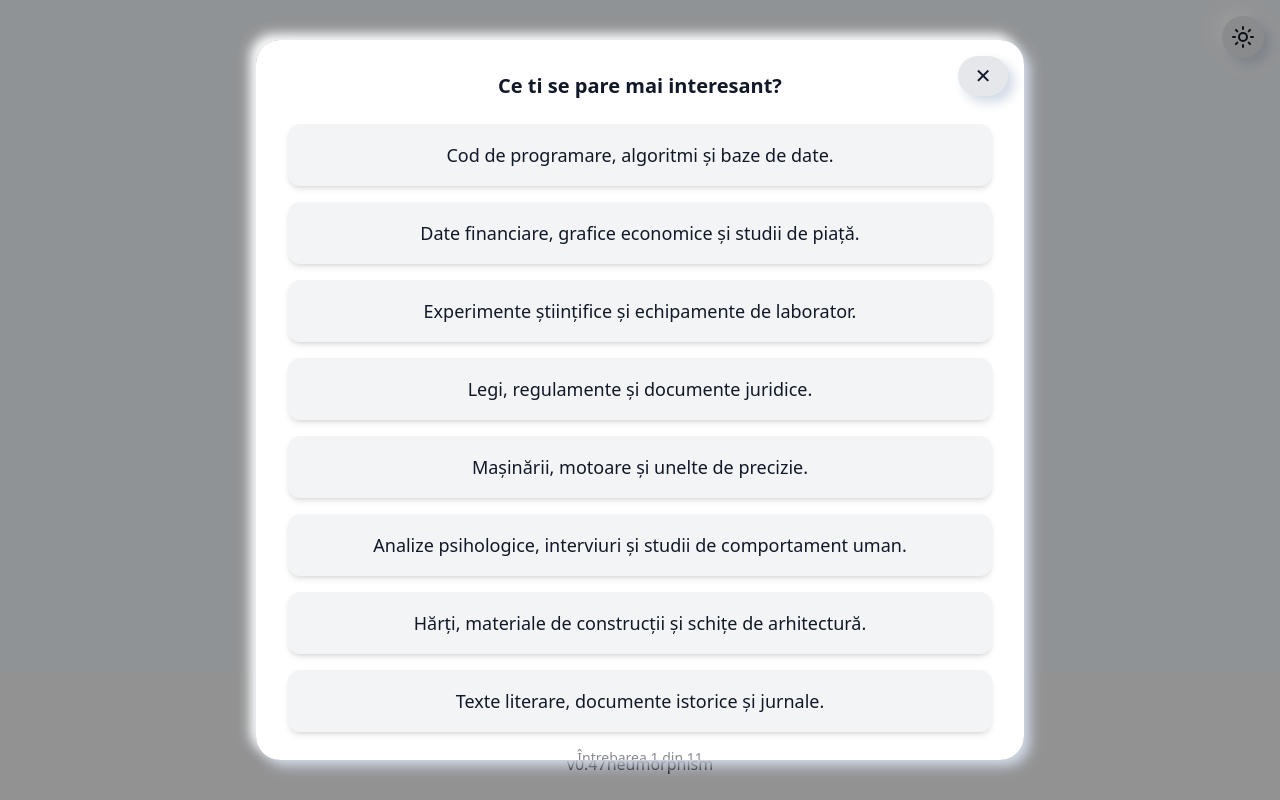
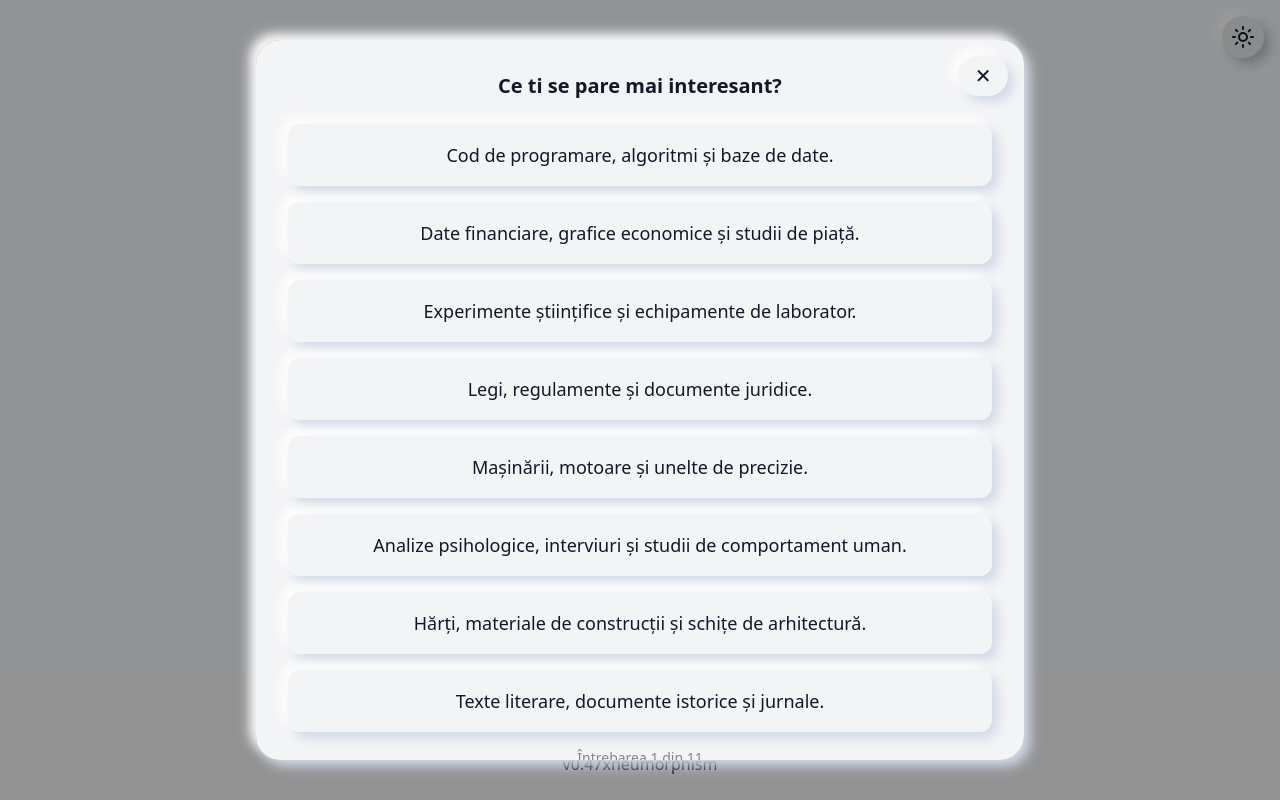
Before and after one commit to Keyrif/ce-urmeaza, a React (Vite) app: page / in a window 1280 px wide. Both pictures are taken after a click on the button "DESCOPERĂ FACULTATEA PERFECTĂ". Built offline with nearby package versions, Linux system fonts and the light colour scheme.

Commit message:
neumorph test

```diff
--- a/src/App.jsx
+++ b/src/App.jsx
@@ -73,7 +73,7 @@ function App() {
   return (
     <div
       className={`min-h-screen w-screen flex flex-col transition-all duration-300 select-none ${
-        darkMode ? "bg-[#0F172A] text-white" : "bg-[#F1F5F9] text-gray-900"
+        darkMode ? "bg-[#334155] text-white" : "bg-[#F1F5F9] text-gray-900"
       }`}
     >
 
--- a/src/components/Footer.jsx
+++ b/src/components/Footer.jsx
@@ -3,7 +3,7 @@ function Footer({ darkMode }) {
     <footer
       className={`w-full py-6 mt-12 flex flex-col items-center justify-center gap-1 text-center transition-all duration-300 ${
         darkMode
-        ? "bg-slate-900 text-gray-200"
+        ? "bg-slate-700 text-gray-200"
         : "bg-gray-100 text-gray-900"
       }`}
     >
@@ -11,7 +11,7 @@ function Footer({ darkMode }) {
       <a className="text-sm opacity-80" href="https://github.com/keyrif/ce-urmeaza">
         Pagina Proiect Github
       </a>
-      <p>v0.47neumorphism</p>
+      <p>v0.47xneumorphism</p>
     </footer>
   );
 }
--- a/src/components/Quiz.jsx
+++ b/src/components/Quiz.jsx
@@ -1,8 +1,8 @@
 import { motion, AnimatePresence } from "framer-motion";
 import { useState, useEffect } from "react";
-import universities from '/src/data/universities';
-import quizQuestions from '/src/data/quizQuestions';
-
+import universities from '../data/universities.js';
+import quizQuestions from '../data/quizQuestions.js';
+//newu
 function Quiz ({
   showQuiz,
   onClose,
@@ -15,12 +15,13 @@ function Quiz ({
   const [quizResult, setQuizResult] = useState(null);
   const [salaryRange, setSalaryRange] = useState(5000);
 
+  // Adjusted neumorphic shadows for a softer, more authentic look in dark mode
   const neumorphicShadow = darkMode
-    ? "6px 6px 12px #0f172a, -6px -6px 12px #202b3f, 0 0 10px 1px #06b6d4"
+    ? "6px 6px 12px #2a3547, -6px -6px 12px #3c4d63"
     : "6px 6px 12px #d1d9e6, -6px -6px 12px #ffffff";
 
   const neumorphicPressedShadow = darkMode
-    ? "inset 6px 6px 12px #0f172a, inset -6px -6px 12px #202b3f"
+    ? "inset 6px 6px 12px #2a3547, inset -6px -6px 12px #3c4d63"
     : "inset 6px 6px 12px #d1d9e6, inset -6px -6px 12px #ffffff";
 
   useEffect(() => {
@@ -102,8 +103,8 @@ function Quiz ({
             transition={{ duration: 0.3 }}
             className={`p-8 rounded-3xl max-w-3xl w-full mx-4 relative shadow-2xl overflow-y-auto max-h-[90vh] ${
               darkMode
-              ? "bg-slate-900 text-white"
-              : "bg-white text-gray-900"
+              ? "bg-slate-700 text-white"
+              : "bg-gray-100 text-gray-900"
             }`}
             style={{ boxShadow: neumorphicShadow }}
           >
@@ -113,11 +114,11 @@ function Quiz ({
                 setTimeout(() => onClose(), 100);
               }}
               whileHover={{scale: 1.1 }}
-              whileTap={{ scale:0.8 }}
+              whileTap={{ scale:0.8, boxShadow: neumorphicPressedShadow }}
               className={`absolute top-4 right-4 z-20 w-10 h-10 flex items-center justify-center rounded-full transition-colors text-xl focus:outline-none ${
                 darkMode
-                ? "bg-slate-700 text-white border-transparent hover:border-transparent"
-                : "bg-gray-200 text-gray-900 border-transparent hover:border-transparent"
+                ? "bg-slate-700 text-white"
+                : "bg-gray-100 text-gray-900"
               }`}
               style={{ boxShadow: neumorphicShadow }}
             >
@@ -166,12 +167,23 @@ function Quiz ({
                           e.stopPropagation();
                           setTimeout(() => quizAnswer(option.scores), 100)
                         }}
-                        whileTap={{ scale: 0.95 }}
-                        className={`px-6 py-4 rounded-xl shadow-md font-medium text-lg duration-300 text-center focus:outline-none ${
+                        whileHover={{
+                          boxShadow: darkMode
+                            ? "0 0 10px 1px rgba(6, 182, 212, 0.7)"
+                            : "0 0 10px 1px rgba(34, 211, 238, 0.7)"
+                        }}
+                        whileTap={{
+                          scale: 0.95,
+                          boxShadow: darkMode
+                            ? "inset 0 0 10px 1px rgba(6, 182, 212, 0.5)"
+                            : "inset 0 0 10px 1px rgba(34, 211, 238, 0.5)"
+                        }}
+                        className={`px-6 py-4 rounded-xl font-medium text-lg duration-300 text-center focus:outline-none hover:-translate-y-1 ${
                           darkMode
-                          ? "bg-slate-800 border-transparent hover:border-2 active:border-4 hover:border-cyan-700 active:border-cyan-700 hover:-translate-y-1 hover:shadow-xl hover:shadow-cyan-700/50 text-white"
-                          : "bg-gray-100 border-transparent hover:border-2 active:border-4 hover:border-cyan-400 active:border-cyan-400 hover:-translate-y-1 hover:shadow-xl hover:shadow-cyan-400/30 text-gray-900"
+                          ? "bg-slate-700 text-white"
+                          : "bg-gray-100 text-gray-900"
                         }`}
+                        style={{ boxShadow: neumorphicShadow }}
                       >
                         {option.text}
                       </motion.button>
--- a/src/components/ResultsGrid.jsx
+++ b/src/components/ResultsGrid.jsx
@@ -9,11 +9,11 @@ function ResultsGrid({ results, setSelectedUniversity, darkMode, searched }) {
   const currentResults = results.slice(startIndex, startIndex + resultsPerPage);
 
   const neumorphicShadow = darkMode
-    ? "6px 6px 12px #0f172a, -6px -6px 12px #202b3f, 0 0 5px 1px #06b6d4"
+    ? "6px 6px 12px #272c35, -6px -6px 12px #455061"
     : "6px 6px 12px #d1d9e6, -6px -6px 12px #ffffff";
 
   const neumorphicPressedShadow = darkMode
-    ? "inset 6px 6px 12px #0f172a, inset -6px -6px 12px #202b3f"
+    ? "inset 6px 6px 12px #272c35, inset -6px -6px 12px #455061"
     : "inset 6px 6px 12px #d1d9e6, inset -6px -6px 12px #ffffff";
 
   useEffect(() => {
@@ -29,7 +29,7 @@ function ResultsGrid({ results, setSelectedUniversity, darkMode, searched }) {
   }
 
   return (
-    <div className={`flex flex-col items-center w-full min-h-screen ${darkMode ? 'bg-slate-900' : 'bg-gray-100'} transition-colors duration-300`}>
+    <div className={`flex flex-col items-center w-full min-h-screen ${darkMode ? 'bg-slate-700' : 'bg-gray-100'} transition-colors duration-300`}>
       <AnimatePresence mode="wait">
         <motion.div
           key={currentPage}
@@ -47,7 +47,7 @@ function ResultsGrid({ results, setSelectedUniversity, darkMode, searched }) {
                 setTimeout(() => setSelectedUniversity(f), 150);
               }}
               className={`p-6 rounded-3xl cursor-pointer transition-colors duration-300 ${
-                darkMode ? "bg-slate-900" : "bg-gray-100"
+                darkMode ? "bg-slate-700" : "bg-gray-100"
               }`}
               style={{ boxShadow: neumorphicShadow }}
               whileHover={{ scale: 1.05 }}
@@ -59,12 +59,14 @@ function ResultsGrid({ results, setSelectedUniversity, darkMode, searched }) {
               </h2>
 
               <div className="flex flex-wrap gap-2 mt-4">
-                <div
+                <motion.div
                   className={`px-3 py-1 rounded-full text-sm font-medium flex items-center ${
                     darkMode
-                      ? "bg-slate-800 text-cyan-500"
-                      : "bg-gray-200 text-cyan-600"
+                      ? "bg-slate-700 text-cyan-400"
+                      : "bg-gray-100 text-cyan-600"
                   }`}
+                  style={{ boxShadow: neumorphicShadow }}
+                  whileTap={{ scale: 0.95, boxShadow: neumorphicPressedShadow }}
                 >
                   <svg
                     xmlns="http://www.w3.org/2000/svg"
@@ -82,14 +84,16 @@ function ResultsGrid({ results, setSelectedUniversity, darkMode, searched }) {
                     <circle cx="12" cy="10" r="3" />
                   </svg>
                   {f.location}
-                </div>
+                </motion.div>
 
-                <div
+                <motion.div
                   className={`px-3 py-1 rounded-full text-sm font-medium flex items-center ${
                     darkMode
-                      ? "bg-slate-800 text-cyan-500"
-                      : "bg-gray-200 text-cyan-600"
+                      ? "bg-slate-700 text-cyan-400"
+                      : "bg-gray-100 text-cyan-600"
                   }`}
+                  style={{ boxShadow: neumorphicShadow }}
+                  whileTap={{ scale: 0.95, boxShadow: neumorphicPressedShadow }}
                 >
                   <svg
                     xmlns="http://www.w3.org/2000/svg"
@@ -108,14 +112,16 @@ function ResultsGrid({ results, setSelectedUniversity, darkMode, searched }) {
                     <path d="M6 12.5V16a6 3 0 0 0 12 0v-3.5" />
                   </svg>
                   {f.university}
-                </div>
+                </motion.div>
 
-                <div
+                <motion.div
                   className={`px-3 py-1 rounded-full text-sm font-medium flex items-center ${
                     darkMode
-                      ? "bg-slate-800 text-cyan-500"
-                      : "bg-gray-200 text-cyan-600"
+                      ? "bg-slate-700 text-cyan-400"
+                      : "bg-gray-100 text-cyan-600"
                   }`}
+                  style={{ boxShadow: neumorphicShadow }}
+                  whileTap={{ scale: 0.95, boxShadow: neumorphicPressedShadow }}
                 >
                   <svg
                     xmlns="http://www.w3.org/2000/svg"
@@ -134,7 +140,7 @@ function ResultsGrid({ results, setSelectedUniversity, darkMode, searched }) {
                     <path d="M6 12h.01M18 12h.01" />
                   </svg>
                   Salarii: {f.salary.min} - {f.salary.max} RON
-                </div>
+                </motion.div>
               </div>
             </motion.div>
           ))}
@@ -152,7 +158,7 @@ function ResultsGrid({ results, setSelectedUniversity, darkMode, searched }) {
             whileTap={{ scale: 0.95, boxShadow: neumorphicPressedShadow }}
             disabled={currentPage === 1}
             className={`w-12 h-12 flex items-center justify-center rounded-3xl transition-colors duration-300 ${
-              darkMode ? "bg-slate-900 text-cyan-400" : "bg-gray-100 text-gray-800"
+              darkMode ? "bg-slate-700 text-cyan-400" : "bg-gray-100 text-gray-800"
             } disabled:opacity-50 disabled:cursor-not-allowed`}
             style={{ boxShadow: neumorphicShadow }}
           >
@@ -187,7 +193,7 @@ function ResultsGrid({ results, setSelectedUniversity, darkMode, searched }) {
                     ? "bg-cyan-500 text-white"
                     : "bg-cyan-500 text-white"
                   : darkMode
-                  ? "bg-slate-900 text-white"
+                  ? "bg-slate-700 text-white"
                   : "bg-gray-100 text-gray-800"
               }`}
               style={{ boxShadow: currentPage === i + 1 ? 'none' : neumorphicShadow }}
@@ -205,7 +211,7 @@ function ResultsGrid({ results, setSelectedUniversity, darkMode, searched }) {
             whileTap={{ scale: 0.95, boxShadow: neumorphicPressedShadow }}
             disabled={currentPage === totalPages}
             className={`w-12 h-12 flex items-center justify-center rounded-3xl transition-colors duration-300 ${
-              darkMode ? "bg-slate-900 text-cyan-400" : "bg-gray-100 text-gray-800"
+              darkMode ? "bg-slate-700 text-cyan-400" : "bg-gray-100 text-gray-800"
             } disabled:opacity-50 disabled:cursor-not-allowed`}
             style={{ boxShadow: neumorphicShadow }}
           >
--- a/src/components/ThemeToggle.jsx
+++ b/src/components/ThemeToggle.jsx
@@ -3,27 +3,22 @@ import { motion } from 'framer-motion';
 const ThemeToggle = ({ darkMode, toggleDarkMode }) => {
 
   const neumorphicShadow = darkMode
-    ? "6px 6px 12px #0f172a, -6px -6px 12px #202b3f, 0 0 10px 1px #06b6d4"
-    : "6px 6px 12px #d1d9e6, -6px -6px 12px #ffffff";
+    ? "6px 6px 12px #18283a, -6px -6px 16px #46556aff"
+    : "6px 6px 12px #b8c0c9, -6px -6px 12px #ffffff";
 
   const neumorphicPressedShadow = darkMode
-    ? "inset 6px 6px 12px #0f172a, inset -6px -6px 12px #202b3f"
-    : "inset 6px 6px 12px #d1d9e6, inset -6px -6px 12px #ffffff";
+    ? "inset 6px 6px 12px #18283a, inset -6px -6px 12px #263a54"
+    : "inset 6px 6px 12px #b8c0c9, inset -6px -6px 12px #ffffff";
 
   return (
     <motion.button
       className={`fixed top-4 right-4 p-2 rounded-full focus:outline-none ${
         darkMode
-        ? 'bg-slate-700 text-white border-transparent hover:border-transparent'
-        : 'bg-gray-200 text-gray-900 border-transparent hover:border-transparent'} z-50`}
+        ? 'bg-slate-700 text-white'
+        : 'bg-gray-200 text-gray-900'} z-50`}
       onClick={toggleDarkMode}
       style={{ boxShadow: neumorphicShadow }}
-      whileHover={{
-        scale: 1.1,
-        boxShadow: neumorphicShadow
-       }}
       whileTap={{
-        scale: 0.8,
         boxShadow: neumorphicPressedShadow
       }}
       transition={{
--- a/src/components/UniversityCard.jsx
+++ b/src/components/UniversityCard.jsx
@@ -3,40 +3,46 @@ import { useState } from "react";
 
 function InfoCard({ title, icon, children, darkMode }) {
   const neumorphicShadow = darkMode
-    ? "6px 6px 12px #0f172a, -6px -6px 12px #202b3f, 0 0 10px 1px #06b6d4"
+    ? "6px 6px 12px #272c35, -6px -6px 12px #455061"
     : "6px 6px 12px #d1d9e6, -6px -6px 12px #ffffff";
 
+  const neumorphicPressedShadow = darkMode
+    ? "inset 6px 6px 12px #272c35, inset -6px -6px 12px #455061"
+    : "inset 6px 6px 12px #d1d9e6, inset -6px -6px 12px #ffffff";
+
   return (
-    <div
-      className={`p-6 rounded-2xl shadow-lg mt-4 w-full ${
-        darkMode ? "bg-slate-900 text-white" : "bg-gray-100 text-gray-900"
+    <motion.div
+      className={`p-6 rounded-2xl mt-4 w-full ${
+        darkMode ? "bg-slate-700 text-white" : "bg-gray-100 text-gray-900"
       }`}
       style={{ boxShadow: neumorphicShadow }}
     >
       <div className="flex items-center mb-2">
-        <span
+        <motion.span
           className={`p-2 rounded-full mr-3 ${
-            darkMode ? "bg-slate-800" : "bg-gray-200"
+            darkMode ? "bg-slate-700" : "bg-gray-100"
           }`}
           style={{ boxShadow: neumorphicShadow }}
+          whileTap={{ scale: 0.95, boxShadow: neumorphicPressedShadow }}
         >
           {icon}
-        </span>
+        </motion.span>
         <h4 className="font-semibold text-lg">{title}</h4>
       </div>
       {children}
-    </div>
+    </motion.div>
   );
 }
 
 function UniversityCard({ selectedUniversity, setSelectedUniversity, darkMode }) {
   if (!selectedUniversity) return null;
+
   const neumorphicShadow = darkMode
-    ? "6px 6px 12px #0f172a, -6px -6px 12px #202b3f, 0 0 10px 1px #06b6d4"
+    ? "6px 6px 12px #272c35, -6px -6px 12px #455061"
     : "6px 6px 12px #d1d9e6, -6px -6px 12px #ffffff";
 
   const neumorphicPressedShadow = darkMode
-    ? "inset 6px 6px 12px #0f172a, inset -6px -6px 12px #202b3f"
+    ? "inset 6px 6px 12px #272c35, inset -6px -6px 12px #455061"
     : "inset 6px 6px 12px #d1d9e6, inset -6px -6px 12px #ffffff";
 
   return (
@@ -57,7 +63,7 @@ function UniversityCard({ selectedUniversity, setSelectedUniversity, darkMode })
             exit={{ scale: 0.8 }}
             transition={{ duration: 0.3 }}
             className={`p-8 rounded-3xl max-w-3xl w-full mx-4 relative shadow-2xl overflow-y-auto max-h-[90vh] ${
-              darkMode ? "bg-slate-900 text-white" : "bg-gray-100 text-gray-900"
+              darkMode ? "bg-slate-700 text-white" : "bg-gray-100 text-gray-900"
             }`}
             style={{ boxShadow: neumorphicShadow }}
           >
@@ -70,8 +76,8 @@ function UniversityCard({ selectedUniversity, setSelectedUniversity, darkMode })
               whileTap={{ scale: 0.8, boxShadow: neumorphicPressedShadow }}
               className={`absolute top-4 right-4 z-20 w-10 h-10 flex items-center justify-center rounded-full transition-colors text-xl focus:outline-none ${
                 darkMode
-                  ? "bg-slate-800 text-white hover:bg-slate-700 border-transpareant hover:border-transparent"
-                  : "bg-gray-200 text-gray-900 hover:bg-gray-300 border-transpareant hover:border-transparent"
+                  ? "bg-slate-700 text-white"
+                  : "bg-gray-100 text-gray-900"
               }`}
               style={{ boxShadow: neumorphicShadow }}
             >
@@ -79,19 +85,19 @@ function UniversityCard({ selectedUniversity, setSelectedUniversity, darkMode })
             </motion.button>
 
             <div className="flex flex-col items-center mb-6 text-center">
-              <span
+              <motion.span
                 className={`p-4 rounded-full mb-4 ${
-                  darkMode ? "bg-slate-800" : "bg-gray-200"
+                  darkMode ? "bg-slate-700" : "bg-gray-100"
                 }`}
                 style={{ boxShadow: neumorphicShadow }}
+                whileTap={{ scale: 0.95, boxShadow: neumorphicPressedShadow }}
               >
-                {/* svg replacement */}
                 <svg xmlns="http://www.w3.org/2000/svg" width="48" height="48" viewBox="0 0 24 24" fill="none" stroke="currentColor" strokeWidth="2" strokeLinecap="round" strokeLinejoin="round" className="lucide lucide-graduation-cap text-cyan-500">
                   <path d="M22 10v6M22 16H2M22 16h-2a2 2 0 0 1-2-2v-2a2 2 0 0 1 2-2h2M12 11V3a1 1 0 0 1 1-1h1a1 1 0 0 1 1 1v8h-3ZM7 11V3a1 1 0 0 1 1-1h1a1 1 0 0 1 1 1v8H7ZM2 11V3a1 1 0 0 1 1-1h1a1 1 0 0 1 1 1v8H2Z"/>
                   <path d="M12 11V3a1 1 0 0 1 1-1h1a1 1 0 0 1 1 1v8h-3ZM7 11V3a1 1 0 0 1 1-1h1a1 1 0 0 1 1 1v8H7Z"/>
                   <path d="M22 10a1 1 0 0 0-1-1h-2a2 2 0 0 0-2 2v2a2 2 0 0 0 2 2h2a1 1 0 0 0 1-1v-2Z"/>
                 </svg>
-              </span>
+              </motion.span>
               <h2 className="text-3xl font-bold">{selectedUniversity.name}</h2>
             </div>
 
@@ -194,9 +200,10 @@ function UniversityCard({ selectedUniversity, setSelectedUniversity, darkMode })
                   {selectedUniversity.details.jobs.map((job) => (
                     <div
                       key={job.name}
-                      className={`mt-2 p-3 rounded-lg shadow-inner ${
-                        darkMode ? "bg-slate-700" : "bg-gray-200"
+                      className={`mt-2 p-3 rounded-lg ${
+                        darkMode ? "bg-slate-700" : "bg-gray-100"
                       }`}
+                      style={{ boxShadow: neumorphicPressedShadow }}
                     >
                       <p>
                         <b>{job.name}</b>
```
Also changed, not shown: src/components/SearchBar.jsx (+4 -4 lines).
